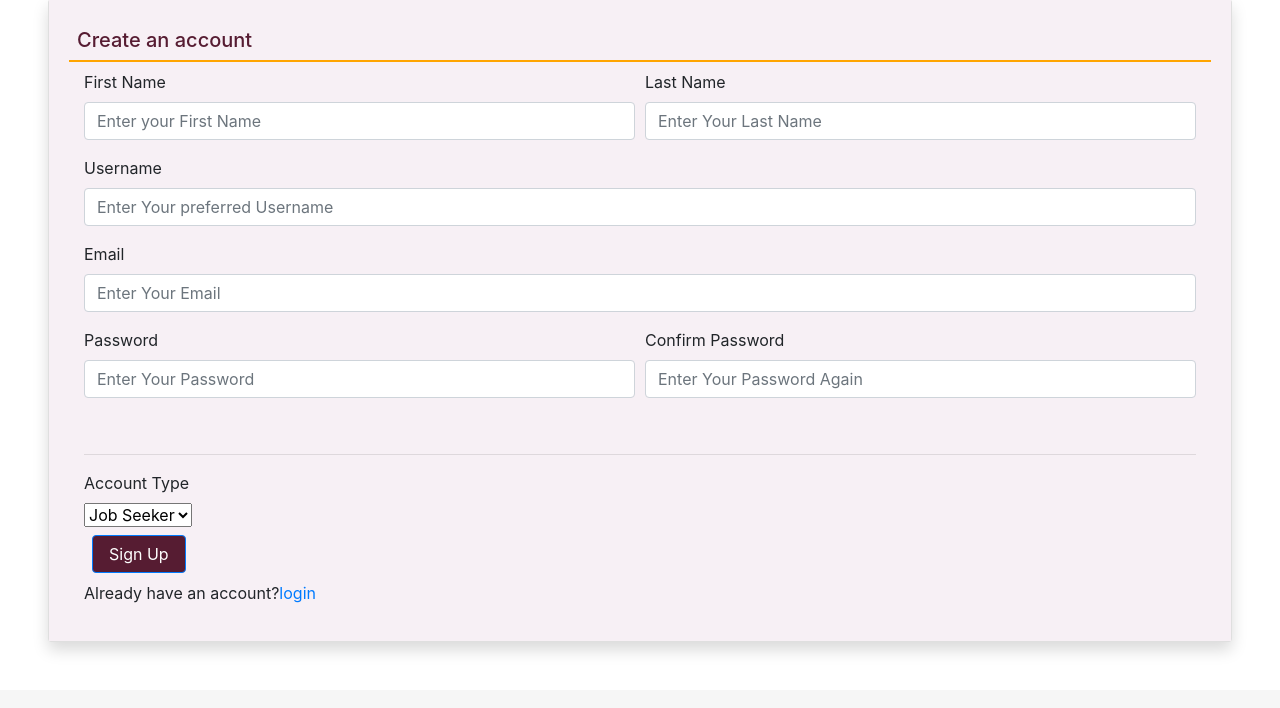
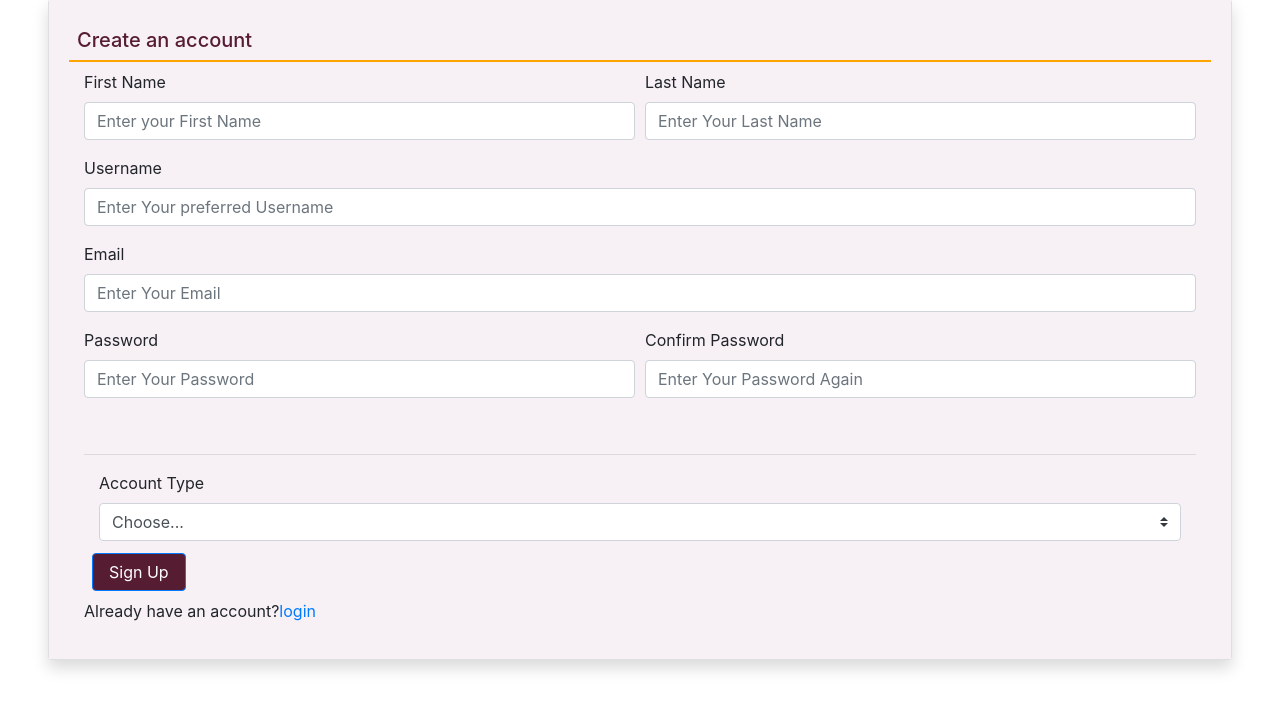
Before and after one commit to Salomegit/Employee_Recruitment, a Django app: template employee/templates/register.html in a window 1280 px wide. Shown: the part 119-827 px from the top of the page. Before the commit the page ends 767 px from the top, so only its background shows below. Run offline with Django 4.2, Linux system fonts and the light colour scheme; the template is opened without the code that fills it, so the values that code supplies are empty; some libraries are stand-ins or nearby versions.

Commit message:
change styling of reister .html

```diff
--- a/EmployeeRecordMgmt/settings.py
+++ b/EmployeeRecordMgmt/settings.py
@@ -38,6 +38,8 @@ ALLOWED_HOSTS = []
 # Application definition
 
 INSTALLED_APPS = [
+        'jazzmin',
+
     'django.contrib.admin',
     'django.contrib.auth',
     'django.contrib.contenttypes',
--- a/EmployeeRecordMgmt/urls.py
+++ b/EmployeeRecordMgmt/urls.py
@@ -17,6 +17,12 @@ from django.contrib import admin
 from django.urls import path, include
 from django.conf.urls.static import static
 from django.conf import settings
+from django.contrib.auth.models import Group
+
+admin.site.site_header = "Employee_Recruitment"
+admin.site.unregister(Group)
+
+class JobAdmin
 
 urlpatterns = [
     path('admin/', admin.site.urls),
--- a/employee/templates/register.html
+++ b/employee/templates/register.html
@@ -94,7 +94,8 @@
           </div>
         </div>
         <br />
-        <div class="field" class="col-sm-6">
+        <!-- <div class="field" >
+
             <hr>
             <label>Account Type</label>
           <div class="control">
@@ -105,6 +106,16 @@
               </select>
             </div>
           </div>
+
+        </div> -->
+        <hr>
+        <div class="col-auto my-1">
+          <label class="mr-sm-2" for="inlineFormCustomSelect">Account Type</label>
+          <select name="account_type" class="custom-select mr-sm-2" id="inlineFormCustomSelect">
+            <option selected>Choose...</option>
+            <option value="jobseeker">Job Seeker</option>
+            <option value="employer">Employer</option>
+          </select>
         </div>
         <input
           type="submit"
```
Also changed, not shown: employee/templates/base.html (+4 -10 lines), EmployeeRecordMgmt/admin.py (added), db.sqlite3, 2 other files.
